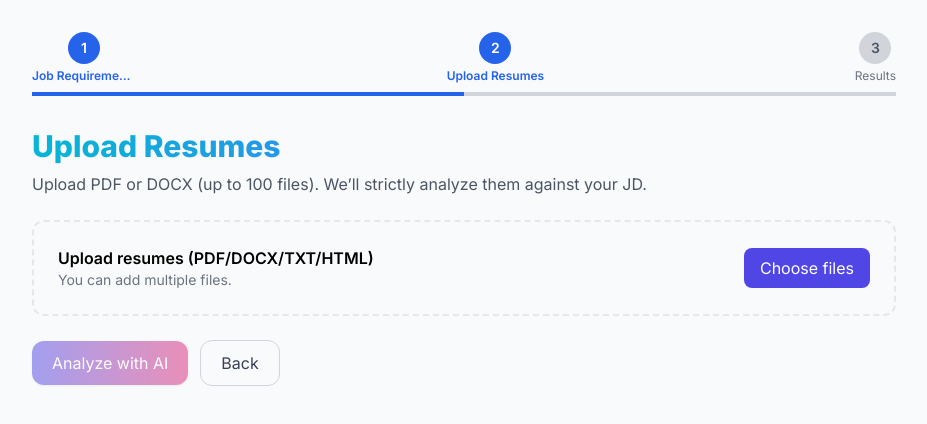
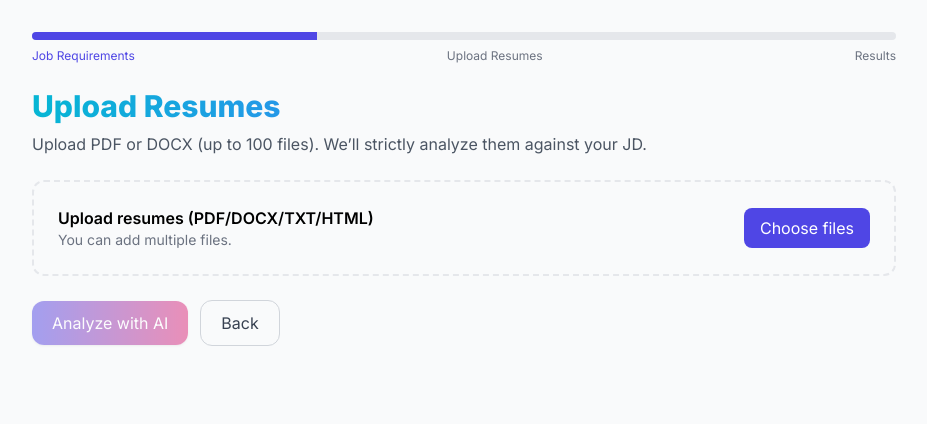
Before and after one commit to Rehan111-555/Resume_Screening, a Next.js app: page /resume-upload in a window 1280 px wide. Shown: the top 424 px of the page, without its empty margins (176-1103 px from the left). Built offline with nearby package versions, Linux system fonts and the light colour scheme.

Commit message:
Update ProgressBar.tsx

```diff
--- a/components/ProgressBar.tsx
+++ b/components/ProgressBar.tsx
@@ -1,51 +1,27 @@
-'use client';
+"use client";
 
-interface ProgressBarProps {
-  currentStep: number; // 0-indexed
+type Props = {
+  currentStep: number;
   totalSteps: number;
-  labels: string[];
-}
+  labels?: string[];
+};
 
-export default function ProgressBar({ currentStep, totalSteps, labels }: ProgressBarProps) {
-  const clamp = (n: number) => Math.max(0, Math.min(n, totalSteps - 1));
-  const active = clamp(currentStep);
-
+export default function ProgressBar({ currentStep, totalSteps, labels = [] }: Props) {
+  const pct = Math.max(0, Math.min(100, Math.round((currentStep / totalSteps) * 100)));
   return (
-    <div className="w-full mb-8" aria-label="Progress">
-      <div className="flex items-center justify-between mb-2">
-        {labels.map((label, index) => {
-          const done = index <= active;
-          return (
-            <div key={label} className="flex flex-col items-center min-w-0">
-              <div
-                className={`w-8 h-8 rounded-full flex items-center justify-center text-sm font-semibold ${
-                  done ? 'bg-blue-600 text-white' : 'bg-gray-300 text-gray-600'
-                }`}
-                aria-current={index === active ? 'step' : undefined}
-              >
-                {index + 1}
-              </div>
-              <span
-                className={`text-xs mt-1 truncate max-w-[6.5rem] ${
-                  done ? 'text-blue-600 font-semibold' : 'text-gray-500'
-                }`}
-                title={label}
-              >
-                {label}
-              </span>
-            </div>
-          );
-        })}
+    <div className="mb-6">
+      <div className="h-2 bg-gray-200 rounded-full overflow-hidden">
+        <div className="h-full bg-indigo-600" style={{ width: `${pct}%` }} />
       </div>
-
-      <div className="flex items-center" aria-hidden>
-        {Array.from({ length: totalSteps - 1 }).map((_, index) => (
-          <div
-            key={index}
-            className={`flex-1 h-1 ${index < active ? 'bg-blue-600' : 'bg-gray-300'}`}
-          />
-        ))}
-      </div>
+      {labels.length === totalSteps && (
+        <div className="mt-2 flex justify-between text-xs text-gray-500">
+          {labels.map((l, i) => (
+            <span key={i} className={i + 1 <= currentStep ? "text-indigo-600" : ""}>
+              {l}
+            </span>
+          ))}
+        </div>
+      )}
     </div>
   );
 }
```
